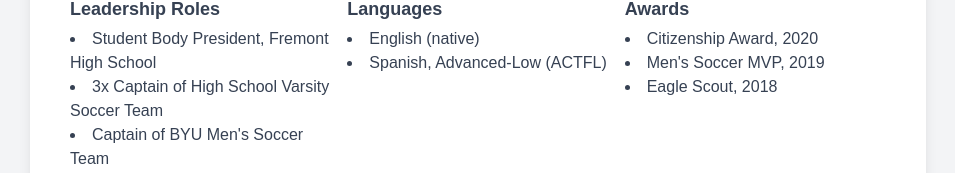
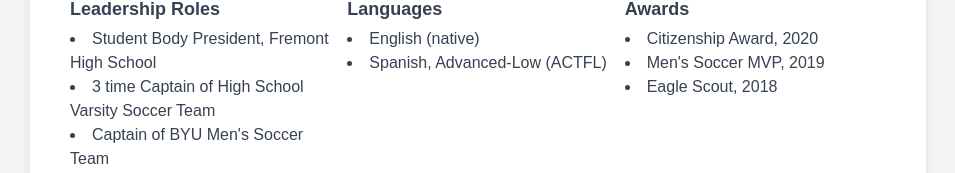
Before and after one commit to porteriverson/personal_portfolio, a Next.js app: page /resume in a window 1280 px wide. Shown: the part 1733-1906 px from the top of the page, without its empty margins (162-1117 px from the left). Built offline with nearby package versions, Linux system fonts and the light colour scheme.

Commit message:
testing small commit

```diff
--- a/src/components/resumePage.tsx
+++ b/src/components/resumePage.tsx
@@ -134,7 +134,7 @@ const ResumePage = () => {
             <div>
               <h4 className="font-semibold text-lg mb-1">Leadership Roles</h4>
               <li>Student Body President, Fremont High School</li>
-              <li>3x Captain of High School Varsity Soccer Team</li>
+              <li>3 time Captain of High School Varsity Soccer Team</li>
               <li>Captain of BYU Men&apos;s Soccer Team</li>
             </div>
             <div>
```
